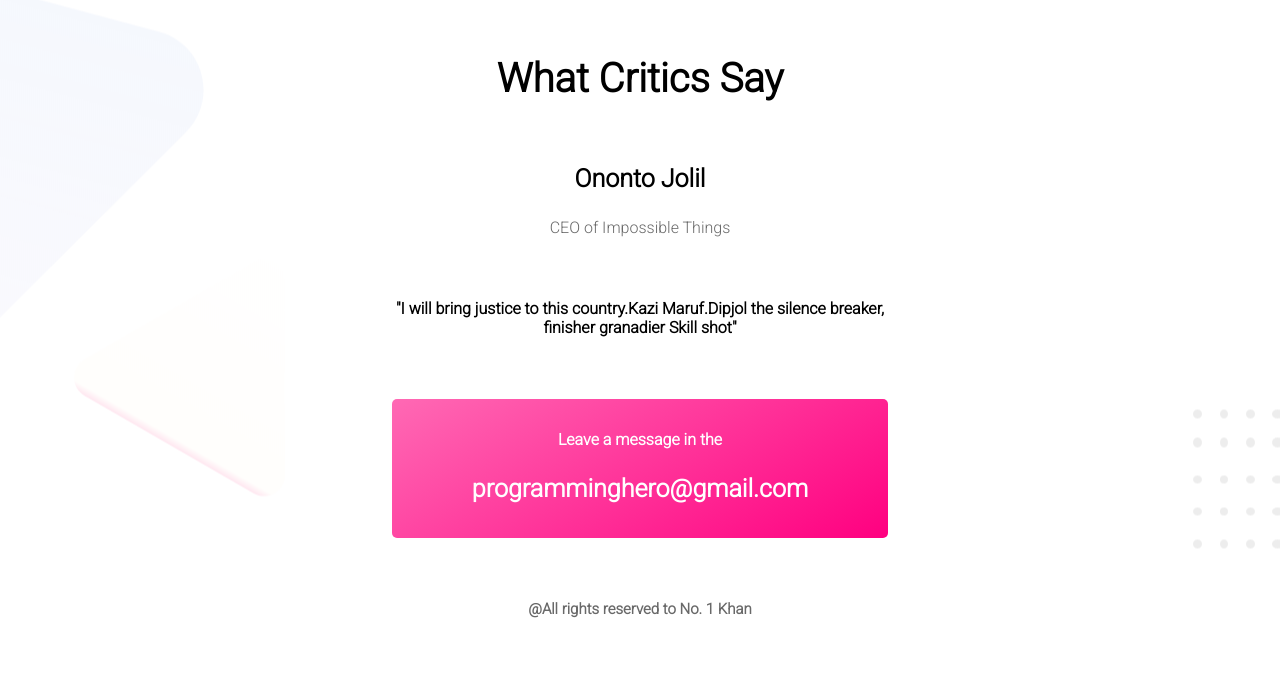
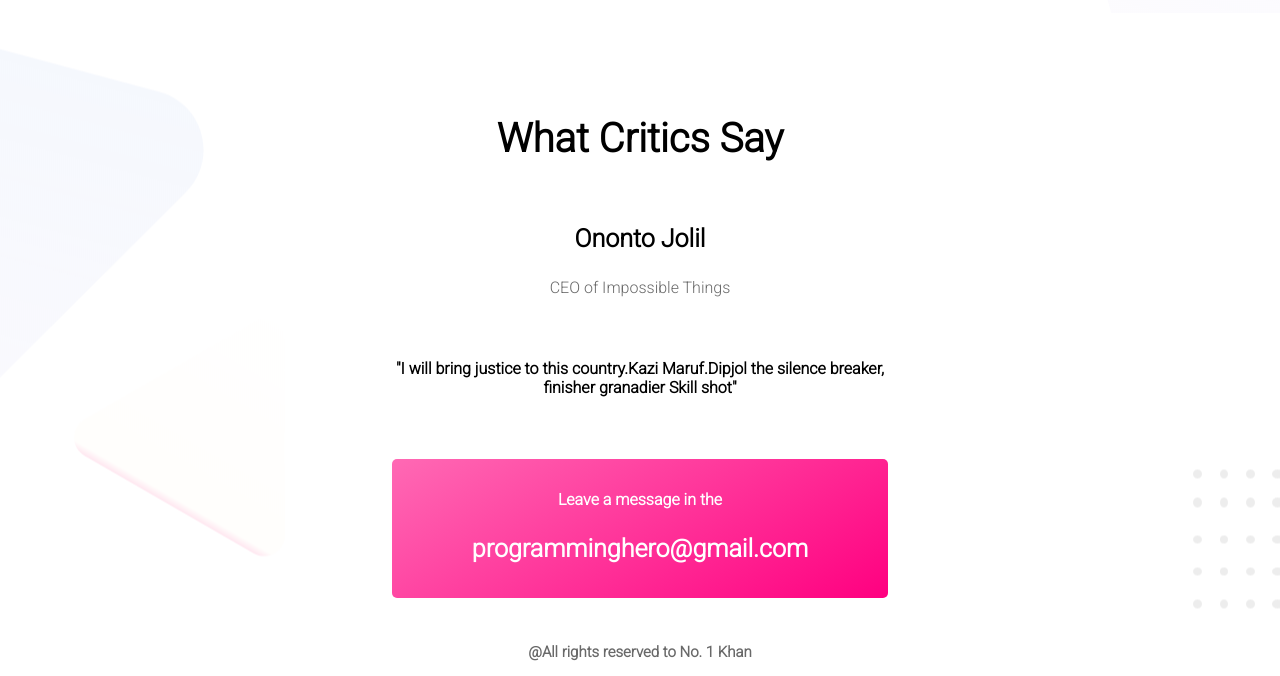
Before and after one commit to Rouqas/Personal-Website, a plain HTML site: page index.html in a window 1280 px wide. Shown: the part 1797-2473 px from the top of the page. Before the commit the page ends 2415 px from the top, so only its background shows below. Drawn offline with Linux system fonts and the light colour scheme.

Commit message:
slight change

```diff
--- a/index.html
+++ b/index.html
@@ -56,10 +56,10 @@
             <h4>Leave a message in the</h4>
             <h3>programminghero@gmail.com</h3>
         </div>
-        <footer>
-            <p>@All rights reserved to No. 1 Khan</p>
-        </footer>
     </section>
+    <footer>
+        <p>@All rights reserved to No. 1 Khan</p>
+    </footer>
 
 </body>
 </html>
--- a/style.css
+++ b/style.css
@@ -5,6 +5,7 @@ body{
 section{
     height: 550px;
     padding: 20px;
+    margin-bottom: 20px;
 }
 h1{
     font-size: 50px;
@@ -86,7 +87,8 @@ p{
     border-radius: 5px;
     color: white;
 }
-footer p{
+footer{
     font-size: 15px;
     font-weight: bolder;
+    text-align: center;
 }
```
